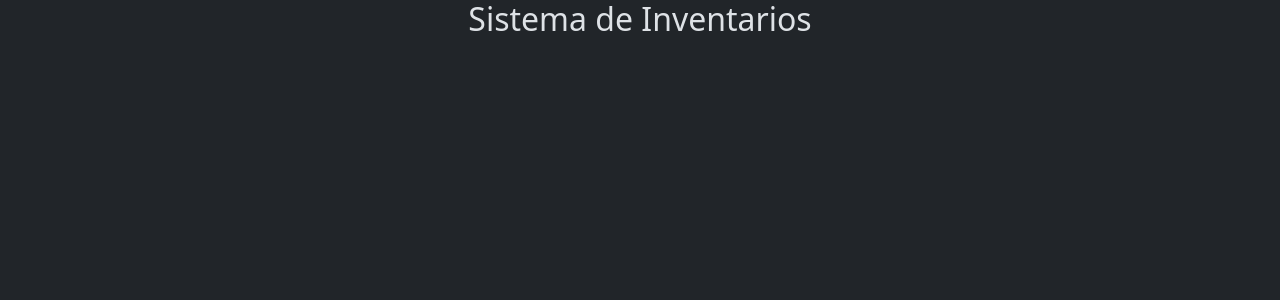
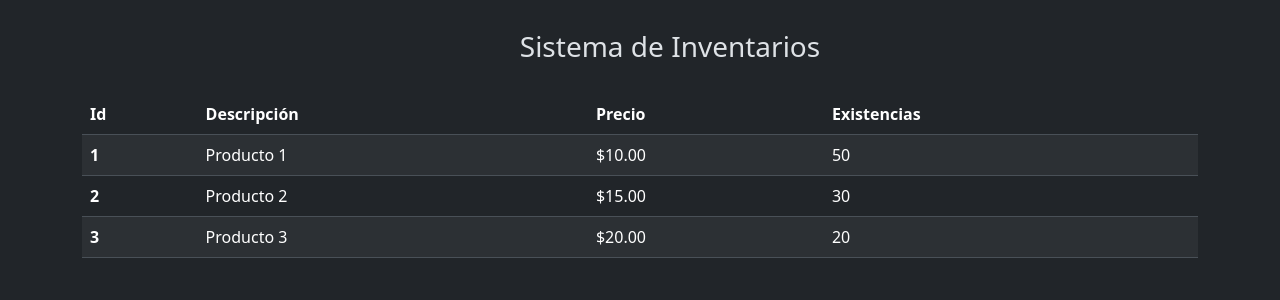
Before and after one commit to Kamigad/SistemaInvetarios, an Angular app in the folder frontend/: page / in a window 1280 px wide. Shown: the top 300 px of the page. Built offline with nearby package versions, Linux system fonts and the light colour scheme.

Commit message:
creacion de la tabla de Productos con Bootstrap

```diff
--- a/frontend/src/app/producto-lista/producto-lista.html
+++ b/frontend/src/app/producto-lista/producto-lista.html
@@ -1,3 +1,36 @@
-<div class="container text-center">
-  <h2>Sistema de Inventarios</h2>
+<div class="container">
+    <div class="container text-center" style="margin: 30px">
+        <h3>Sistema de Inventarios</h3>
+    </div>
+
+    <table class="table table-striped table-hover align-middle">
+        <thead>
+            <tr>
+                <th scope="col">Id</th>
+                <th scope="col">Descripción</th>
+                <th scope="col">Precio</th>
+                <th scope="col">Existencias</th>
+            </tr>
+        </thead>
+        <tbody>
+            <tr>
+                <th scope="row">1</th>
+                <td>Producto 1</td>
+                <td>$10.00</td>
+                <td>50</td>
+            </tr>
+            <tr>
+                <th scope="row">2</th>
+                <td>Producto 2</td>
+                <td>$15.00</td>
+                <td>30</td>
+            </tr>
+            <tr>
+                <th scope="row">3</th>
+                <td>Producto 3</td>
+                <td>$20.00</td>
+                <td>20</td>
+            </tr>
+        </tbody>
+    </table>
 </div>
```
